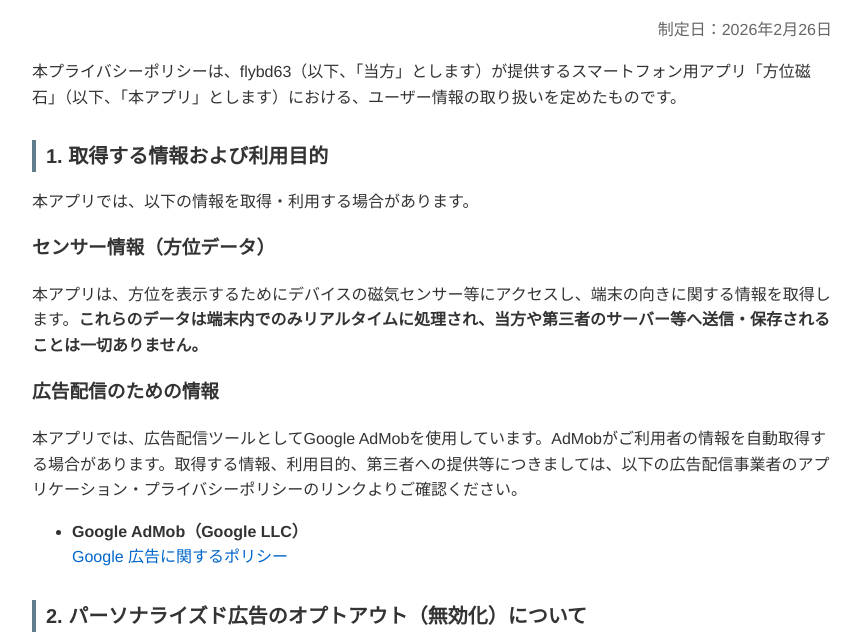
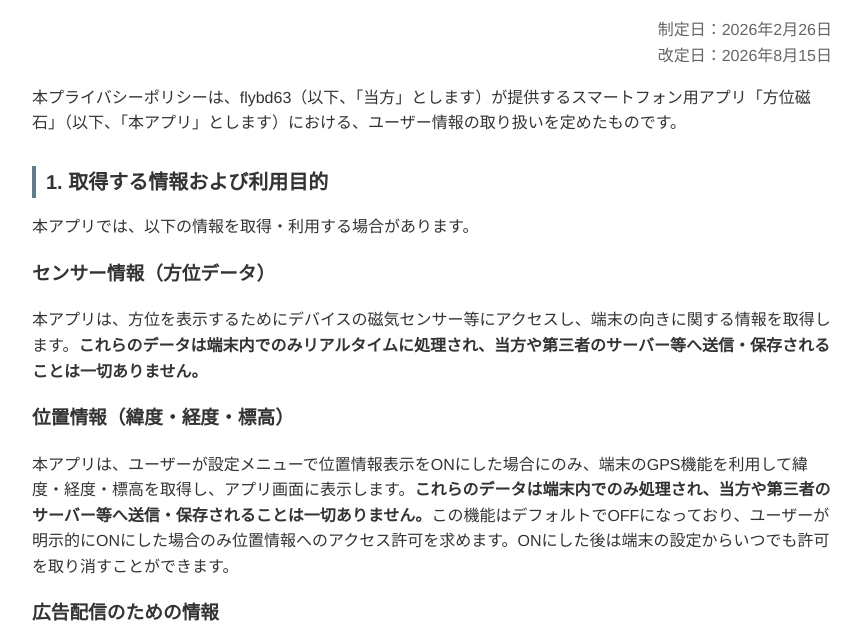
Before and after one commit to flybd63/privacy_policy, a plain HTML site: page compass/index.html in a window 1280 px wide. Shown: the part 89-733 px from the top of the page, without its empty margins (208-1071 px from the left). Drawn offline with Linux system fonts and the light colour scheme.

Commit message:
Add files via upload

```diff
--- a/compass/index.html
+++ b/compass/index.html
@@ -45,19 +45,15 @@
     </style>
   </head>
   <body>
-
     <h1>プライバシーポリシー</h1>
-
-    <p class="date">制定日：2026年2月26日</p>
-
+    <p class="date">制定日：2026年2月26日<br>改定日：2026年8月15日</p>
     <p>本プライバシーポリシーは、flybd63（以下、「当方」とします）が提供するスマートフォン用アプリ「方位磁石」（以下、「本アプリ」とします）における、ユーザー情報の取り扱いを定めたものです。</p>
-
     <h2>1. 取得する情報および利用目的</h2>
     <p>本アプリでは、以下の情報を取得・利用する場合があります。</p>
-
     <h3>センサー情報（方位データ）</h3>
     <p>本アプリは、方位を表示するためにデバイスの磁気センサー等にアクセスし、端末の向きに関する情報を取得します。<strong>これらのデータは端末内でのみリアルタイムに処理され、当方や第三者のサーバー等へ送信・保存されることは一切ありません。</strong></p>
-
+    <h3>位置情報（緯度・経度・標高）</h3>
+    <p>本アプリは、ユーザーが設定メニューで位置情報表示をONにした場合にのみ、端末のGPS機能を利用して緯度・経度・標高を取得し、アプリ画面に表示します。<strong>これらのデータは端末内でのみ処理され、当方や第三者のサーバー等へ送信・保存されることは一切ありません。</strong>この機能はデフォルトでOFFになっており、ユーザーが明示的にONにした場合のみ位置情報へのアクセス許可を求めます。ONにした後は端末の設定からいつでも許可を取り消すことができます。</p>
     <h3>広告配信のための情報</h3>
     <p>本アプリでは、広告配信ツールとしてGoogle AdMobを使用しています。AdMobがご利用者の情報を自動取得する場合があります。取得する情報、利用目的、第三者への提供等につきましては、以下の広告配信事業者のアプリケーション・プライバシーポリシーのリンクよりご確認ください。</p>
     <ul>
@@ -66,7 +62,6 @@
 	<a href="https://policies.google.com/technologies/ads?hl=ja" target="_blank" rel="noopener noreferrer">Google 広告に関するポリシー</a>
       </li>
     </ul>
-
     <h2>2. パーソナライズド広告のオプトアウト（無効化）について</h2>
     <p>ユーザーは、ご自身の端末の設定から、パーソナライズド広告（インタレストベース広告）を無効にすることが可能です。設定方法は以下の通りです。</p>
     <ul>
@@ -74,13 +69,10 @@
       <li><strong>Androidの場合：</strong>「設定」>「Google」>「広告」より「広告IDを削除」または「インタレストベース広告をオプトアウト」を選択する。</li>
     </ul>
     <p>※OSのバージョンにより設定手順が異なる場合があります。</p>
-
     <h2>3. 利用状況の解析ツールについて</h2>
     <p>現在、本アプリでは利用状況の解析（Google Analytics for Firebaseなど）は導入しておりません。</p>
-
     <h2>4. プライバシーポリシーの改定</h2>
     <p>当方は、本プライバシーポリシーの内容を適宜見直し、その改善に努めます。本プライバシーポリシーは、事前の予告なく変更されることがあります。変更後のプライバシーポリシーは、本アプリ内または当方の提供するウェブサイト等に掲示した時点から効力を生じるものとします。</p>
-
     <h2>5. お問い合わせ窓口</h2>
     <p>本アプリのプライバシーポリシーに関するお問い合わせは、下記の窓口までお願いいたします。</p>
     <p>
@@ -88,6 +80,5 @@
       メールアドレス：flybd63@gmail.com<br>
       ※お問い合わせの際は、「方位磁石アプリの件」とご記載ください。
     </p>
-
   </body>
 </html>
```
Lines whose indentation alone changed are shown as unchanged.
